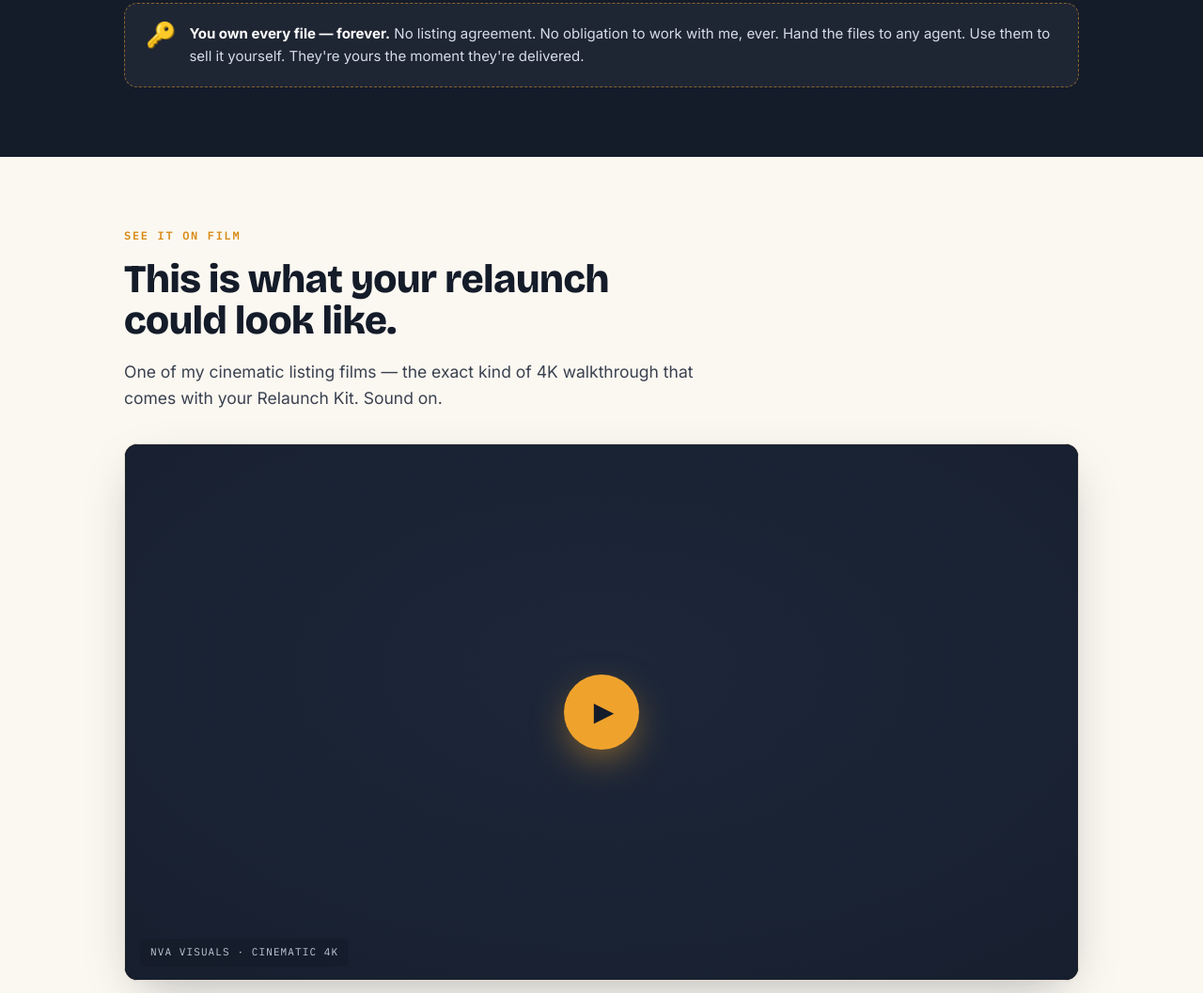
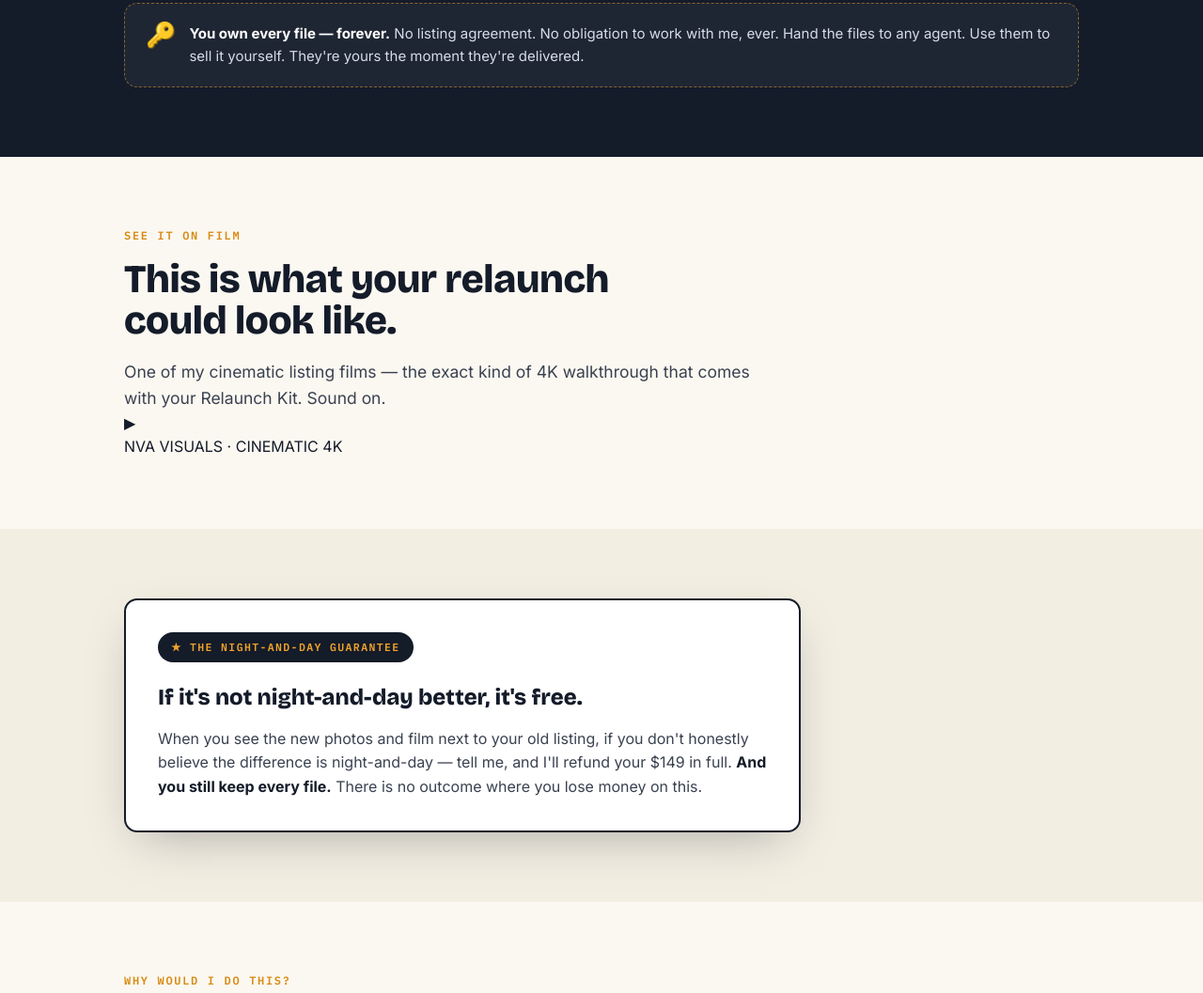
Before and after one commit to alfredoanava-dotcom/RelaunchMyListing.com, a website: page public/index.html in a window 1280 px wide. Shown: the part 2267-3324 px from the top of the page at 94% size. Drawn offline with nearby package versions, Linux system fonts and the light colour scheme.

Commit message:
Update index.html

```diff
--- a/public/index.html
+++ b/public/index.html
@@ -135,17 +135,6 @@ h2{font-family:'Bricolage Grotesque',sans-serif;font-weight:800;font-size:clamp(
 .g-card p{font-size:16px;color:#3A4150}
 .g-card p b{color:var(--ink)}
 .seal{display:inline-block;font-family:'IBM Plex Mono',monospace;font-size:11.5px;letter-spacing:.12em;text-transform:uppercase;background:var(--ink);color:var(--amber);padding:7px 14px;border-radius:100px;margin-bottom:18px;font-weight:600}
-
-/* film / video */
-.film{background:var(--paper)}
-.film .lead{max-width:60ch}
-.video-shell{margin-top:34px;border:1px solid var(--line);border-radius:var(--radius);overflow:hidden;background:#000;box-shadow:var(--shadow)}
-.video-frame{position:relative;width:100%;aspect-ratio:16/9;background:#000;cursor:pointer}
-.video-frame iframe{position:absolute;inset:0;width:100%;height:100%;border:0}
-.video-poster{position:absolute;inset:0;display:flex;align-items:center;justify-content:center;background:radial-gradient(120% 120% at 50% 42%,var(--ink-2),var(--ink))}
-.video-poster .play{width:80px;height:80px;border-radius:50%;background:var(--amber);color:var(--ink);display:flex;align-items:center;justify-content:center;font-size:28px;padding-left:5px;box-shadow:0 14px 40px -8px rgba(240,163,44,.6);transition:transform .15s ease}
-.video-frame:hover .video-poster .play{transform:scale(1.07)}
-.video-cap{position:absolute;left:16px;bottom:14px;font-family:'IBM Plex Mono',monospace;font-size:11px;letter-spacing:.1em;color:#C4CCDB;background:rgba(20,27,41,.7);padding:6px 11px;border-radius:6px}
 
 /* why */
 .why .lead{max-width:66ch}
```
